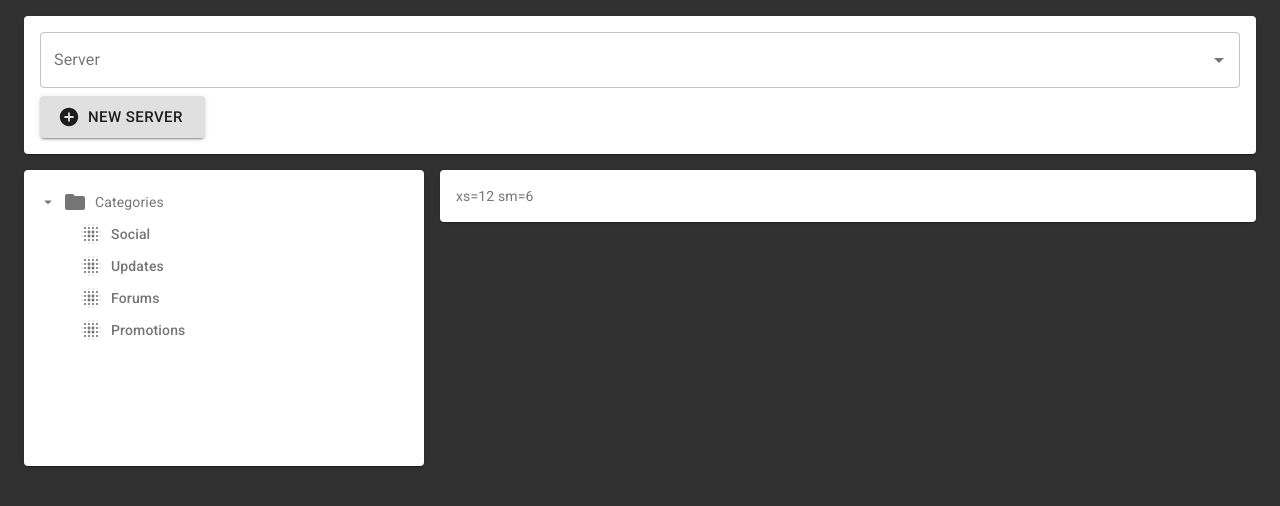
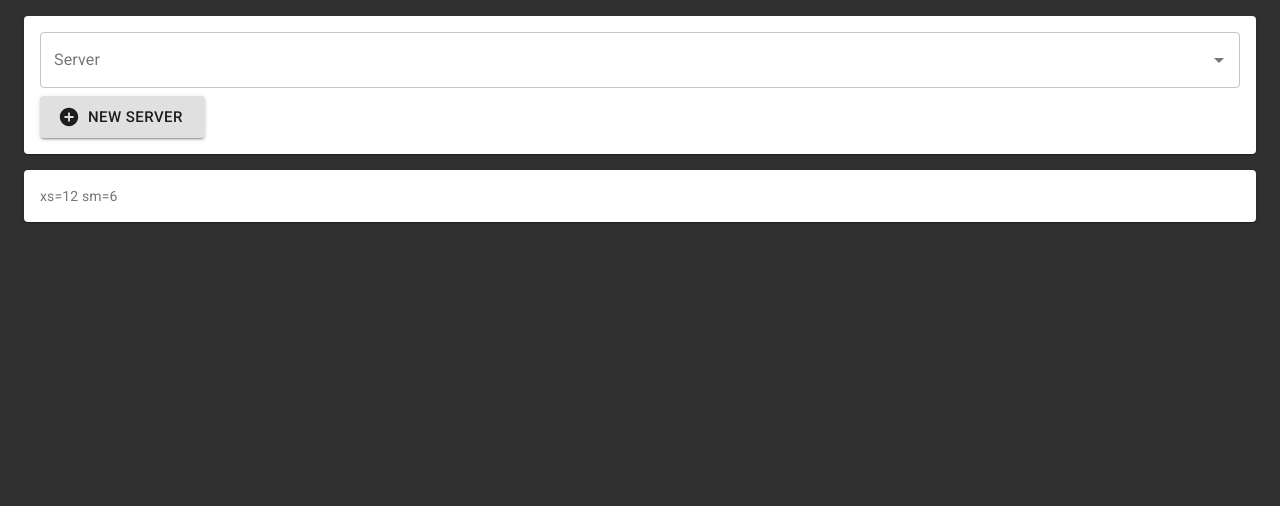
Before and after one commit to lourencorodrigo/etcd-client, a React (Create React App) app: page / in a window 1280 px wide. Shown: the top 506 px of the page. Built offline with nearby package versions, Linux system fonts and the light colour scheme.

Commit message:
Registering service worker

```diff
--- a/src/index.js
+++ b/src/index.js
@@ -5,4 +5,4 @@ import * as serviceWorker from './serviceWorker'
 
 ReactDOM.render(<App />, document.getElementById('root'))
 
-serviceWorker.unregister()
+serviceWorker.register()
--- a/src/pages/Home/Home.js
+++ b/src/pages/Home/Home.js
@@ -2,7 +2,6 @@ import React from 'react'
 import { Grid, Paper } from '@material-ui/core'
 import ConnectServer from '../../containers/ConnectServer'
 import { useStyles } from './styles'
-import TreeViewServer from '../../containers/TreeViewServer'
 
 const Home = () => {
   const classes = useStyles()
@@ -10,12 +9,7 @@ const Home = () => {
   return (
     <Grid container spacing={2}>
       <ConnectServer />
-      <Grid item xs={12} sm={4}>
-        <Paper className={classes.paper}>
-          <TreeViewServer />
-        </Paper>
-      </Grid>
-      <Grid item xs={12} sm={8}>
+      <Grid item xs={12} sm={12}>
         <Paper className={classes.paper}>xs=12 sm=6</Paper>
       </Grid>
     </Grid>
```
